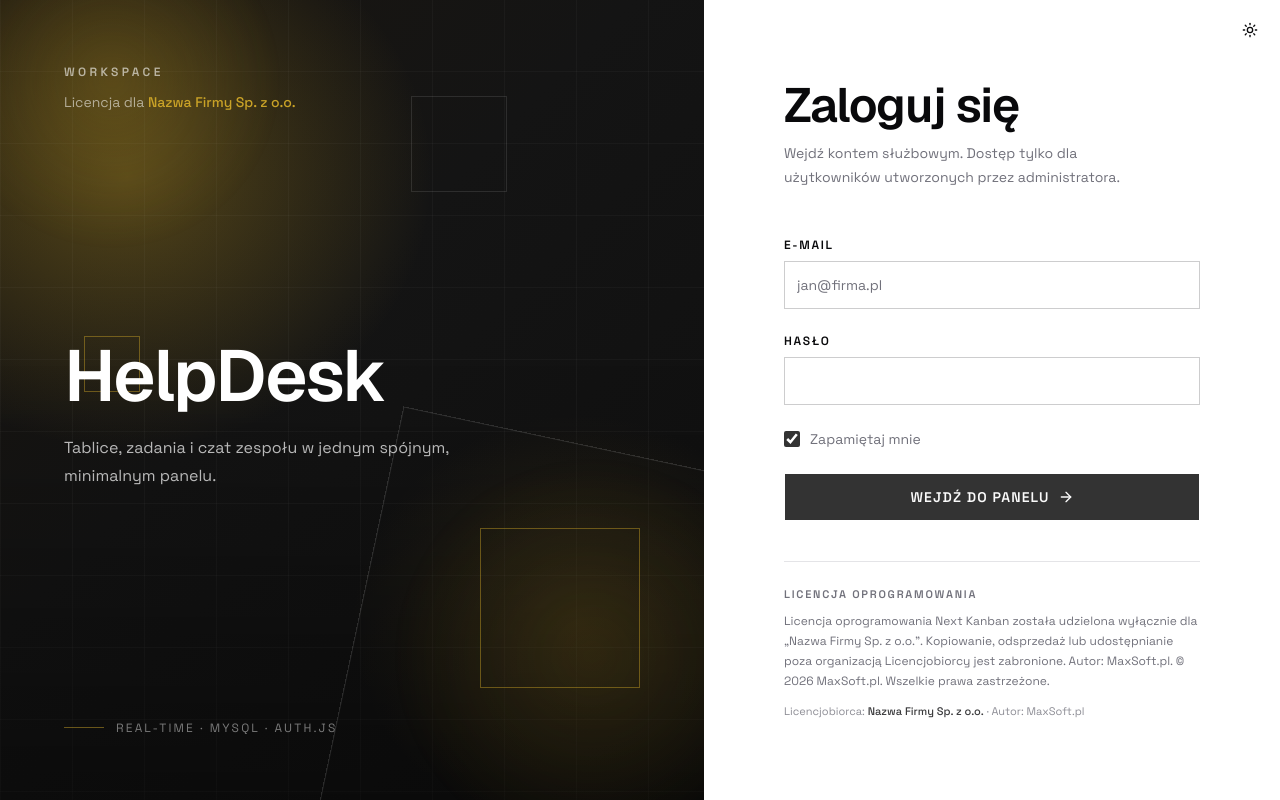
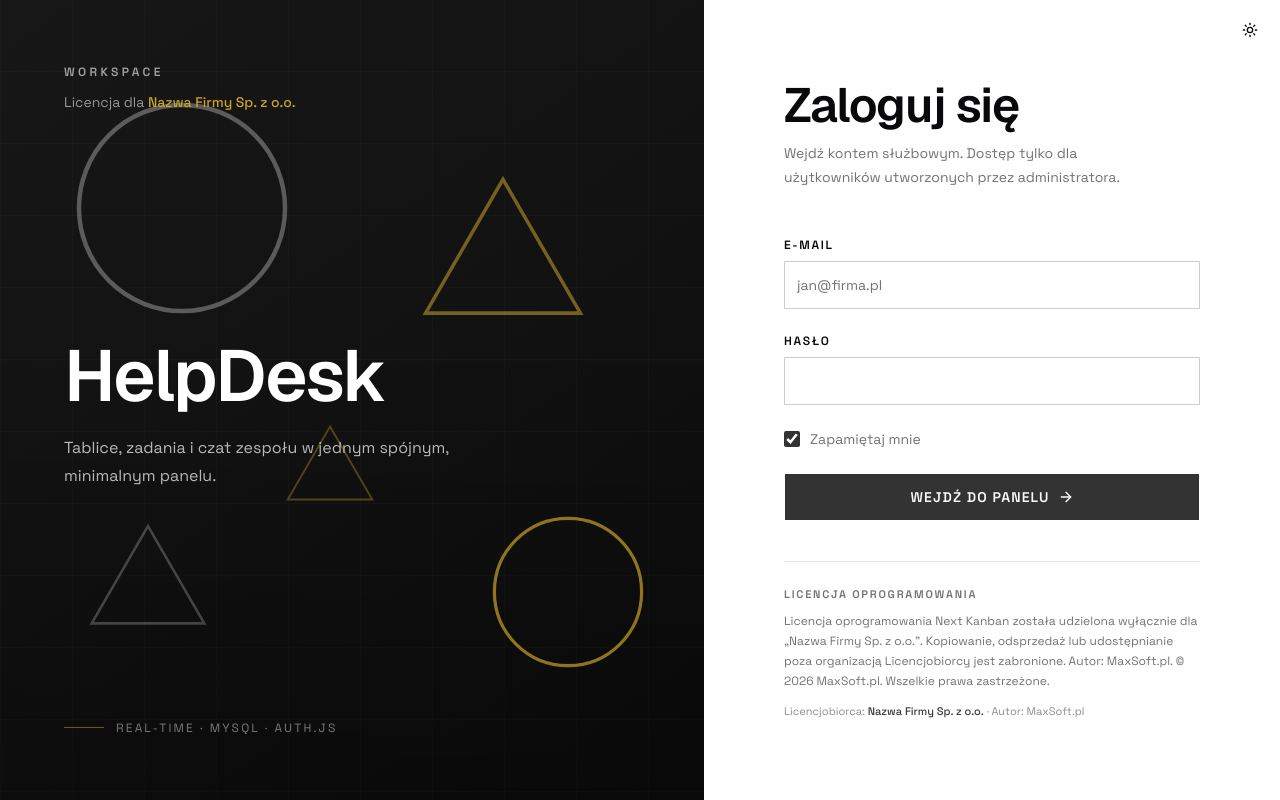
Before and after one commit to gmaxsoft/next_kanban, a Next.js app: page /login in a window 1280 px wide. Built offline with nearby package versions, Linux system fonts and the light colour scheme.

Commit message:
style(login): replace hero blurs with spinning circles and triangles
Remove yellow glow washes and animate outline SVG shapes on the login panel.

```diff
--- a/src/app/globals.css
+++ b/src/app/globals.css
@@ -237,14 +237,10 @@
   }
 }
 
-/* Login hero — subtelny ruch i przesunięcie barw (złoto / grafit) */
+/* Login hero — ciemne tło + obracające się figury */
 @layer components {
   .login-hero-wash {
-    background:
-      radial-gradient(ellipse 70% 55% at 18% 22%, rgba(201, 162, 39, 0.34), transparent 62%),
-      radial-gradient(ellipse 55% 45% at 82% 78%, rgba(120, 95, 30, 0.28), transparent 58%),
-      linear-gradient(135deg, #1a1610 0%, #141414 42%, #0f0f0f 100%);
-    animation: login-hero-wash-shift 18s ease-in-out infinite alternate;
+    background: linear-gradient(145deg, #171717 0%, #121212 48%, #0c0c0c 100%);
   }
 
   .login-hero-grid {
@@ -264,61 +260,33 @@
     animation: login-hero-grid-drift 28s linear infinite;
   }
 
-  .login-hero-glow {
-    filter: blur(8px);
-    opacity: 0.55;
-  }
-
-  .login-hero-glow-a {
-    background: radial-gradient(circle, rgba(201, 162, 39, 0.45), transparent 68%);
-    animation: login-hero-glow-float 14s ease-in-out infinite;
-  }
-
-  .login-hero-glow-b {
-    background: radial-gradient(circle, rgba(201, 162, 39, 0.22), transparent 70%);
-    animation: login-hero-glow-float 17s ease-in-out infinite reverse;
-  }
-
-  .login-hero-square {
+  .login-hero-shape {
     transform-origin: center;
     will-change: transform, opacity;
   }
 
-  .login-hero-square-lg {
-    animation: login-hero-square-drift 22s ease-in-out infinite;
+  .login-hero-circle-a {
+    animation: login-hero-spin-drift 18s linear infinite;
   }
 
-  .login-hero-square-md {
-    animation: login-hero-square-pulse 11s ease-in-out infinite;
+  .login-hero-circle-b {
+    animation: login-hero-spin-drift-rev 12s linear infinite;
   }
 
-  .login-hero-square-sm {
-    animation: login-hero-square-orbit 16s ease-in-out infinite;
+  .login-hero-triangle-a {
+    animation: login-hero-spin-float 14s linear infinite;
   }
 
-  .login-hero-square-xs {
-    animation: login-hero-square-pulse 9s ease-in-out infinite reverse;
+  .login-hero-triangle-b {
+    animation: login-hero-spin-float-rev 10s linear infinite;
+  }
+
+  .login-hero-triangle-c {
+    animation: login-hero-spin-float 8s linear infinite reverse;
   }
 
   .login-hero-accent-line {
     animation: login-hero-line-pulse 4.5s ease-in-out infinite;
-  }
-
-  @keyframes login-hero-wash-shift {
-    0% {
-      filter: hue-rotate(0deg) saturate(1);
-      background-position: 0% 0%;
-    }
-    50% {
-      filter: hue-rotate(-8deg) saturate(1.15);
-    }
-    100% {
-      filter: hue-rotate(6deg) saturate(1.05);
-      background:
-        radial-gradient(ellipse 70% 55% at 28% 30%, rgba(201, 162, 39, 0.4), transparent 62%),
-        radial-gradient(ellipse 55% 45% at 70% 68%, rgba(90, 70, 20, 0.32), transparent 58%),
-        linear-gradient(145deg, #201810 0%, #121212 48%, #0c0c0c 100%);
-    }
   }
 
   @keyframes login-hero-grid-drift {
@@ -330,55 +298,67 @@
     }
   }
 
-  @keyframes login-hero-glow-float {
-    0%,
-    100% {
-      transform: translate3d(0, 0, 0) scale(1);
-      opacity: 0.45;
+  @keyframes login-hero-spin-drift {
+    0% {
+      transform: translate3d(0, 0, 0) rotate(0deg) scale(1);
+      opacity: 0.55;
     }
     50% {
-      transform: translate3d(24px, -18px, 0) scale(1.08);
+      transform: translate3d(28px, -22px, 0) rotate(180deg) scale(1.06);
+      opacity: 0.9;
+    }
+    100% {
+      transform: translate3d(0, 0, 0) rotate(360deg) scale(1);
+      opacity: 0.55;
+    }
+  }
+
+  @keyframes login-hero-spin-drift-rev {
+    0% {
+      transform: translate3d(0, 0, 0) rotate(0deg) scale(1);
+      opacity: 0.7;
+    }
+    50% {
+      transform: translate3d(-24px, 18px, 0) rotate(-180deg) scale(1.1);
+      opacity: 1;
+    }
+    100% {
+      transform: translate3d(0, 0, 0) rotate(-360deg) scale(1);
       opacity: 0.7;
     }
   }
 
-  @keyframes login-hero-square-drift {
-    0%,
+  @keyframes login-hero-spin-float {
+    0% {
+      transform: translate3d(0, 0, 0) rotate(0deg);
+      opacity: 0.65;
+    }
+    33% {
+      transform: translate3d(-18px, 14px, 0) rotate(120deg);
+      opacity: 1;
+    }
+    66% {
+      transform: translate3d(16px, -20px, 0) rotate(240deg);
+      opacity: 0.8;
+    }
     100% {
-      transform: translate3d(0, 0, 0) rotate(12deg);
-      opacity: 0.85;
-    }
-    50% {
-      transform: translate3d(-18px, -22px, 0) rotate(18deg);
-      opacity: 1;
+      transform: translate3d(0, 0, 0) rotate(360deg);
+      opacity: 0.65;
     }
   }
 
-  @keyframes login-hero-square-pulse {
-    0%,
-    100% {
+  @keyframes login-hero-spin-float-rev {
+    0% {
       transform: translate3d(0, 0, 0) rotate(0deg) scale(1);
-      border-color: rgba(201, 162, 39, 0.45);
+      opacity: 0.5;
     }
     50% {
-      transform: translate3d(10px, -14px, 0) rotate(-4deg) scale(1.06);
-      border-color: rgba(201, 162, 39, 0.85);
+      transform: translate3d(20px, 16px, 0) rotate(-180deg) scale(1.08);
+      opacity: 0.95;
     }
-  }
-
-  @keyframes login-hero-square-orbit {
-    0%,
     100% {
-      transform: translate3d(0, 0, 0) rotate(0deg);
-      opacity: 0.55;
-    }
-    33% {
-      transform: translate3d(-16px, 12px, 0) rotate(6deg);
-      opacity: 0.85;
-    }
-    66% {
-      transform: translate3d(12px, -10px, 0) rotate(-5deg);
-      opacity: 0.7;
+      transform: translate3d(0, 0, 0) rotate(-360deg) scale(1);
+      opacity: 0.5;
     }
   }
 
@@ -400,8 +380,7 @@
     .login-hero-motion *,
     .login-hero-wash,
     .login-hero-grid,
-    .login-hero-glow,
-    .login-hero-square,
+    .login-hero-shape,
     .login-hero-accent-line {
       animation: none !important;
     }
--- a/src/components/auth/login-hero-backdrop.tsx
+++ b/src/components/auth/login-hero-backdrop.tsx
@@ -1,17 +1,50 @@
 "use client";
+
+function OutlineCircle({ className }: { className?: string }) {
+  return (
+    <svg
+      aria-hidden
+      viewBox="0 0 100 100"
+      className={className}
+      fill="none"
+      stroke="currentColor"
+      strokeWidth="2"
+    >
+      <circle cx="50" cy="50" r="46" />
+    </svg>
+  );
+}
+
+function OutlineTriangle({ className }: { className?: string }) {
+  return (
+    <svg
+      aria-hidden
+      viewBox="0 0 100 90"
+      className={className}
+      fill="none"
+      stroke="currentColor"
+      strokeWidth="2"
+    >
+      <path d="M50 6 L94 82 H6 Z" />
+    </svg>
+  );
+}
 
 export function LoginHeroBackdrop() {
   return (
-    <div aria-hidden className="login-hero-motion pointer-events-none absolute inset-0">
+    <div
+      aria-hidden
+      className="login-hero-motion pointer-events-none absolute inset-0 overflow-hidden"
+    >
       <div className="login-hero-wash absolute inset-0" />
-      <div className="login-hero-grid absolute inset-0 opacity-90" />
-      <div className="login-hero-glow login-hero-glow-a absolute -top-24 -left-16 size-[22rem] rounded-full" />
-      <div className="login-hero-glow login-hero-glow-b absolute right-[-6rem] bottom-[-4rem] size-[26rem] rounded-full" />
+      <div className="login-hero-grid absolute inset-0 opacity-60" />
 
-      <div className="login-hero-square login-hero-square-lg absolute -right-24 -bottom-24 size-[28rem] border border-white/15" />
-      <div className="login-hero-square login-hero-square-md absolute right-16 bottom-28 size-40 border border-[#c9a227]/55" />
-      <div className="login-hero-square login-hero-square-sm absolute top-24 right-[28%] size-24 border border-white/20" />
-      <div className="login-hero-square login-hero-square-xs absolute top-[42%] left-[12%] size-14 border border-[#c9a227]/35" />
+      <OutlineCircle className="login-hero-shape login-hero-circle-a absolute top-[12%] left-[10%] size-56 text-white/55" />
+      <OutlineCircle className="login-hero-shape login-hero-circle-b absolute right-[8%] bottom-[16%] size-40 text-[#c9a227]" />
+
+      <OutlineTriangle className="login-hero-shape login-hero-triangle-a absolute top-[20%] right-[16%] size-44 text-[#c9a227]/85" />
+      <OutlineTriangle className="login-hero-shape login-hero-triangle-b absolute bottom-[20%] left-[12%] size-32 text-white/45" />
+      <OutlineTriangle className="login-hero-shape login-hero-triangle-c absolute top-[52%] left-[40%] size-24 text-[#c9a227]/55" />
     </div>
   );
 }
```
